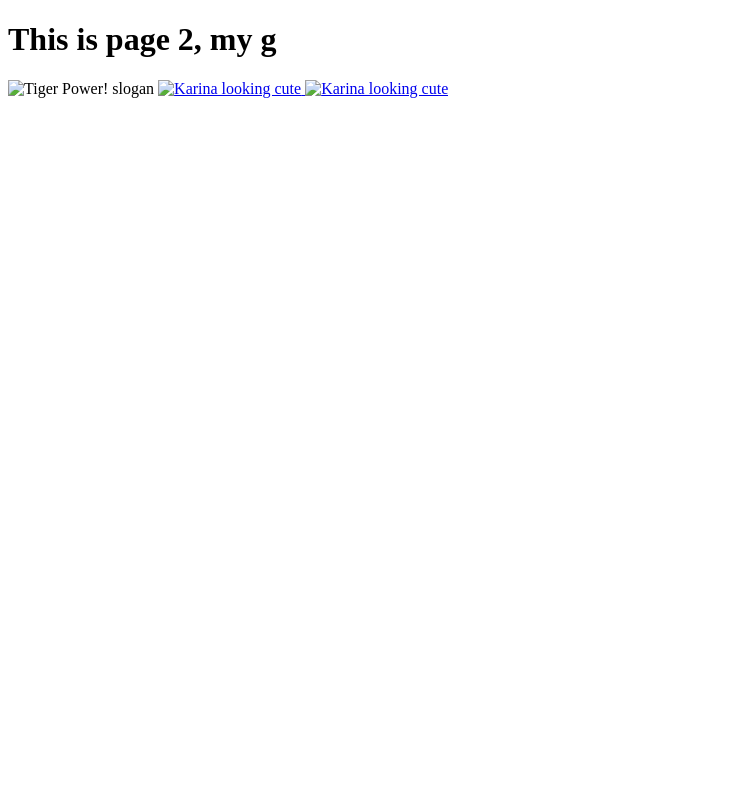
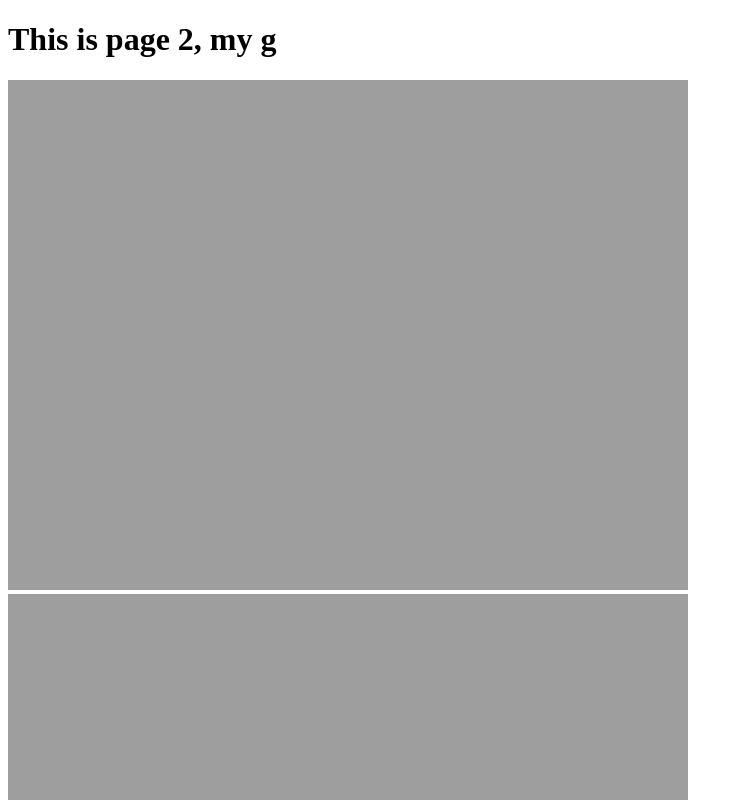
Before and after one commit to SerCaoimhe/silksite, a plain HTML site: page page2.html in a window 1280 px wide. Shown: the top 800 px of the page, without its empty margins (0-743 px from the left). Drawn offline with Linux system fonts and the light colour scheme; the site is published under a folder, as on GitHub Pages, so addresses that start at the root find nothing.

Commit message:
Add files via upload

```diff
--- a/page2.html
+++ b/page2.html
@@ -8,16 +8,16 @@
 <body>
     <h1>This is page 2, my g</h1>
     <!--typical desktop screen width (pixels): 1200-1440, height: 1920?-->
-    <img src="/Multimedia/Tiger Flag 4.3b.png"
+    <img src="Multimedia/Tiger Flag 4.3b.png"
     width="680" alt="Tiger Power! slogan" title="Tigerrr Power!! slogan">
 
-    <a href="/Multimedia/aespa lips.gif">
-    <img src="/Multimedia/aespa cry.gif"
+    <a href="Multimedia/aespa lips.gif">
+    <img src="Multimedia/aespa cry.gif"
     width="680" alt="Karina looking cute" title="Karina looking cute">
     </a>
 
-    <a href="/Multimedia/aespa sob.gif">
-    <img src="/Multimedia/aespa nothingness.gif"
+    <a href="Multimedia/aespa sob.gif">
+    <img src="Multimedia/aespa nothingness.gif"
     width="680" alt="Karina looking cute" title="Karina looking cute">
     </a>
 </body>
```
